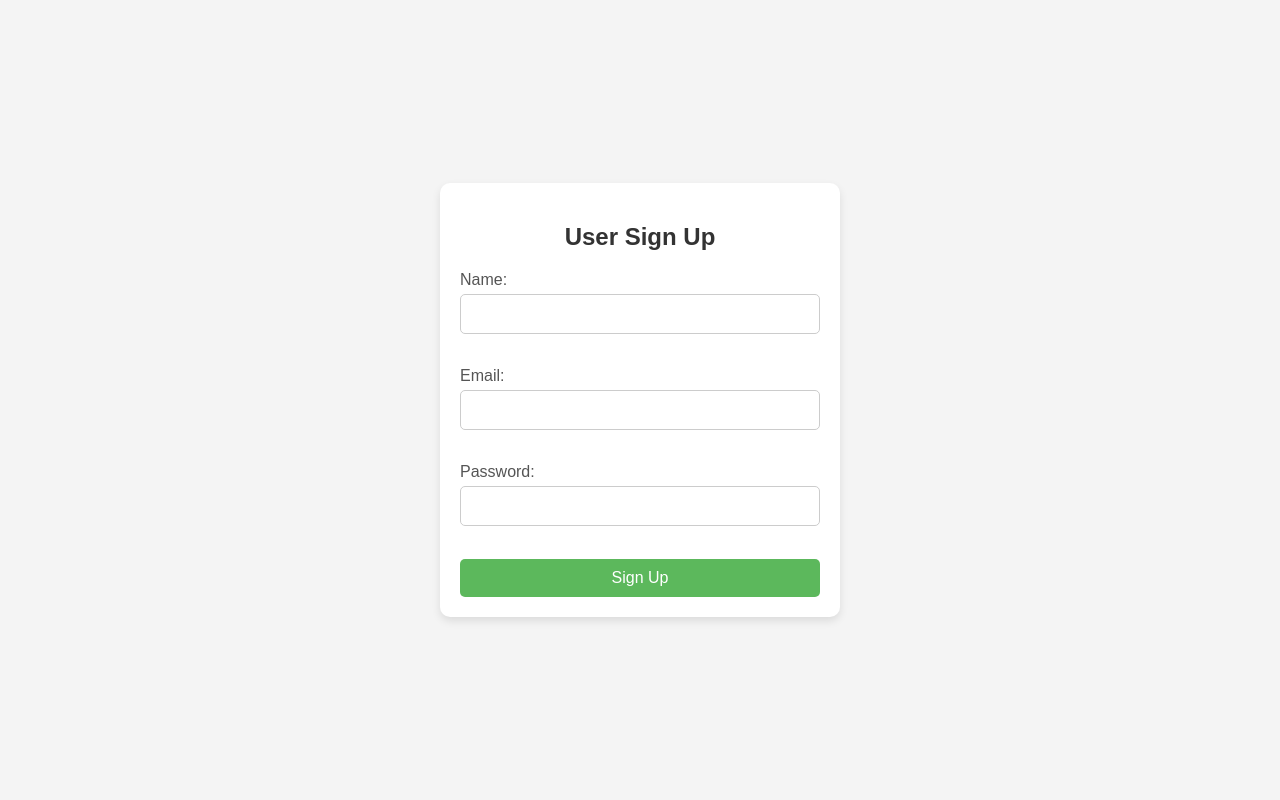
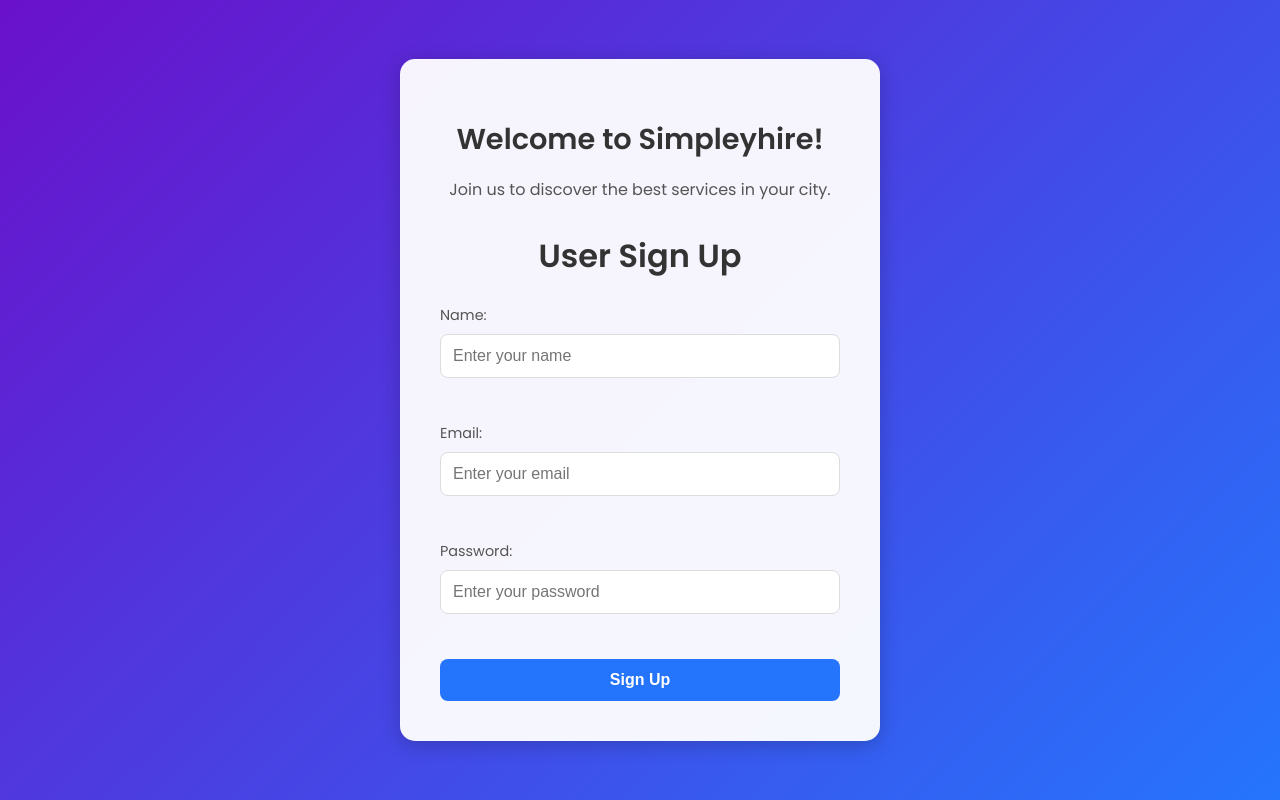
Before and after one commit to sph4919/Simplyhire, a PHP site: page /signup.html in a window 1280 px wide. Run offline with PHP 8.4, Linux system fonts and the light colour scheme.

Commit message:
fixing signup page

```diff
--- a/signup.css
+++ b/signup.css
@@ -1,65 +1,151 @@
-/* signup.css */
-
+/* General Styles */
 body {
-    font-family: Arial, sans-serif;
-    background-color: #f4f4f4;
+    font-family: 'Poppins', sans-serif;
     margin: 0;
     padding: 0;
+    background: linear-gradient(135deg, #6a11cb, #2575fc);
+    color: #fff;
     display: flex;
     justify-content: center;
     align-items: center;
     height: 100vh;
+    overflow: hidden;
 }
 
+/* Container Styles */
 .container {
-    background-color: #ffffff;
-    box-shadow: 0 4px 8px rgba(0, 0, 0, 0.1);
-    border-radius: 10px;
-    overflow: hidden;
+    background: rgba(255, 255, 255, 0.95);
+    padding: 40px;
+    border-radius: 15px;
+    box-shadow: 0 4px 20px rgba(0, 0, 0, 0.2);
+    text-align: center;
+    width: 100%;
     max-width: 400px;
-    width: 100%;
+    animation: fadeIn 1s ease-in-out;
 }
 
-.user-signup {
-    padding: 20px;
+@keyframes fadeIn {
+    from {
+        opacity: 0;
+        transform: translateY(-20px);
+    }
+    to {
+        opacity: 1;
+        transform: translateY(0);
+    }
 }
 
-h2 {
-    text-align: center;
-    color: #333;
-    margin-bottom: 20px;
+/* Welcome Message Styles */
+.welcome-message {
+    margin-bottom: 30px;
+    animation: slideIn 1s ease-in-out;
 }
 
-form {
+.welcome-message h1 {
+    font-size: 1.8em;
+    color: #333;
+    margin-bottom: 10px;
+    animation: textPop 1.5s ease-in-out;
+}
+
+.welcome-message p {
+    font-size: 1em;
+    color: #555;
+    animation: textPop 1.5s ease-in-out;
+}
+
+@keyframes slideIn {
+    from {
+        opacity: 0;
+        transform: translateX(-50px);
+    }
+    to {
+        opacity: 1;
+        transform: translateX(0);
+    }
+}
+
+@keyframes textPop {
+    0% {
+        opacity: 0;
+        transform: scale(0.9);
+    }
+    50% {
+        opacity: 1;
+        transform: scale(1.1);
+    }
+    100% {
+        opacity: 1;
+        transform: scale(1);
+    }
+}
+
+/* Form Styles */
+.user-signup h2 {
+    color: #333;
+    margin-bottom: 25px;
+    font-size: 2em;
+    font-weight: 600;
+}
+
+.user-signup form {
     display: flex;
     flex-direction: column;
 }
 
-label {
+.user-signup label {
     color: #555;
-    margin-bottom: 5px;
+    margin-bottom: 8px;
+    text-align: left;
+    font-size: 0.9em;
+    font-weight: 500;
 }
 
-input[type="text"],
-input[type="email"],
-input[type="password"] {
-    padding: 10px;
-    margin-bottom: 15px;
-    border: 1px solid #ccc;
-    border-radius: 5px;
-    font-size: 16px;
+.user-signup input {
+    padding: 12px;
+    margin-bottom: 20px;
+    border: 1px solid #ddd;
+    border-radius: 8px;
+    font-size: 1em;
+    outline: none;
+    transition: border-color 0.3s ease, box-shadow 0.3s ease;
 }
 
-button {
-    background-color: #5cb85c;
-    color: #fff;
-    border: none;
-    padding: 10px;
-    border-radius: 5px;
-    font-size: 16px;
-    cursor: pointer;
+.user-signup input:focus {
+    border-color: #6a11cb;
+    box-shadow: 0 0 8px rgba(106, 17, 203, 0.5);
 }
 
-button:hover {
-    background-color: #4cae4c;
+.user-signup button {
+    background: #2575fc;
+    border: none;
+    padding: 12px;
+    color: #fff;
+    font-size: 1em;
+    font-weight: 600;
+    cursor: pointer;
+    border-radius: 8px;
+    transition: background 0.3s ease, transform 0.3s ease;
 }
+
+.user-signup button:hover {
+    background: #6a11cb;
+    transform: scale(1.05);
+}
+
+/* Animation for Button */
+@keyframes pulse {
+    0% {
+        transform: scale(1);
+    }
+    50% {
+        transform: scale(1.05);
+    }
+    100% {
+        transform: scale(1);
+    }
+}
+
+.user-signup button:active {
+    animation: pulse 0.3s ease;
+}
--- a/signup.html
+++ b/signup.html
@@ -5,23 +5,30 @@
     <meta name="viewport" content="width=device-width, initial-scale=1.0">
     <title>Sign Up Page</title>
     <link rel="stylesheet" href="signup.css">
+    <link href="https://fonts.googleapis.com/css2?family=Poppins:wght@400;600&display=swap" rel="stylesheet">
     <script src="eventhandler.js"></script>
 </head>
 <body>
     <div class="container">
+        <!-- Welcome Message -->
+        <div class="welcome-message">
+            <h1>Welcome to Simpleyhire!</h1>
+            <p>Join us to discover the best services in your city.</p>
+        </div>
+
+        <!-- Sign Up Form -->
         <div class="user-signup">
             <h2>User Sign Up</h2>
-            <form  id="signupform" action="index.html">
+            <form id="signupform" action="index.html">
                 <label for="user-name">Name:</label>
-                <input type="text" id="user-name-signup" name="user-name" ><br>
+                <input type="text" id="user-name-signup" name="user-name" placeholder="Enter your name" required><br>
                 <label for="user-email">Email:</label>
-                <input type="email" id="user-email-signup" name="user-email" required><br>
+                <input type="email" id="user-email-signup" name="user-email" placeholder="Enter your email" required><br>
                 <label for="user-password">Password:</label>
-                <input type="password" id="user-password-signup" name="user-password" required><br>
+                <input type="password" id="user-password-signup" name="user-password" placeholder="Enter your password" required><br>
                 <button type="submit">Sign Up</button>
             </form>
         </div>
-
     </div>
     <script src="signup.js"></script>
 </body>
```
